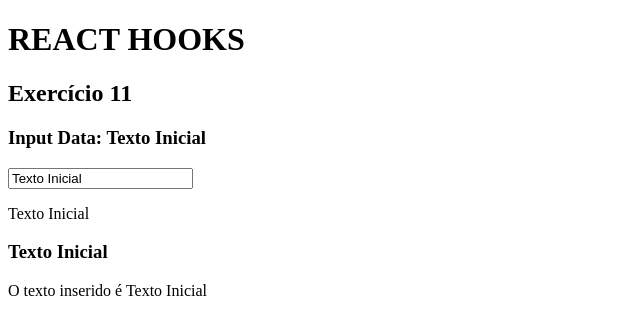
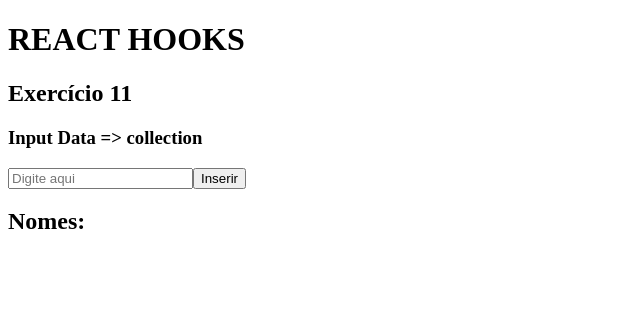
Before and after one commit to PedroSmaxY/React_Next_Hooks, a React (Vite) app: page / in a window 1280 px wide. Shown: the top 334 px of the page, without its empty margins (0-640 px from the left). Built offline with nearby package versions, Linux system fonts and the light colour scheme.

Commit message:
13_hooks

```diff
--- a/src/App.tsx
+++ b/src/App.tsx
@@ -11,7 +11,8 @@
 // import HookState10 from "./components/UseState_10";
 // import HookState11 from "./components/UseState_11";
 // import HookState12 from "./components/UseState_12";
-import HookState13 from "./components/UseState_13";
+// import HookState13 from "./components/UseState_13";
+import HookState14 from "./components/UseState_14";
 
 export default function App(): JSX.Element {
   return (
@@ -29,7 +30,7 @@
       {/* <HookState10 /> */}
       {/* <HookState11 /> */}
       {/* <HookState12 /> */}
-      <HookState13 />
+      <HookState14 />
     </>
   );
 }
--- /dev/null
+++ b/src/components/UseState_14.tsx
@@ -0,0 +1,50 @@
+import { useState } from "react";
+export default function HookState14(): JSX.Element {
+  const [valor, setValor] = useState<string>(() => "");
+  const [nomes, setNomes] = useState<string[]>([]);
+
+  return (
+    <>
+      <div>
+        <h2>Exercício 11</h2>
+        <h3>Input Data {"=>"} collection</h3>
+        <input
+          type="text"
+          name="caixatxt"
+          id="caixatxt"
+          placeholder="Digite aqui"
+          value={valor}
+          onChange={(evento: React.ChangeEvent<HTMLInputElement>) => {
+            setValor(() => evento.target.value);
+          }}
+        />
+        <button
+          onClick={() => {
+            if (valor !== "") {
+              setNomes((OldArray: string[]) => {
+                const newArray = [...OldArray];
+                newArray.push(valor);
+                return newArray;
+              });
+              setValor(() => "");
+            } else {
+              alert("digite Algo");
+            }
+          }}
+        >
+          Inserir
+        </button>
+        <div>
+          <h2>Nomes: </h2>
+          {nomes.map((array: string, index: number) => {
+            return (
+              <>
+                <p key={index}>{array}</p>
+              </>
+            );
+          })}
+        </div>
+      </div>
+    </>
+  );
+}
```
